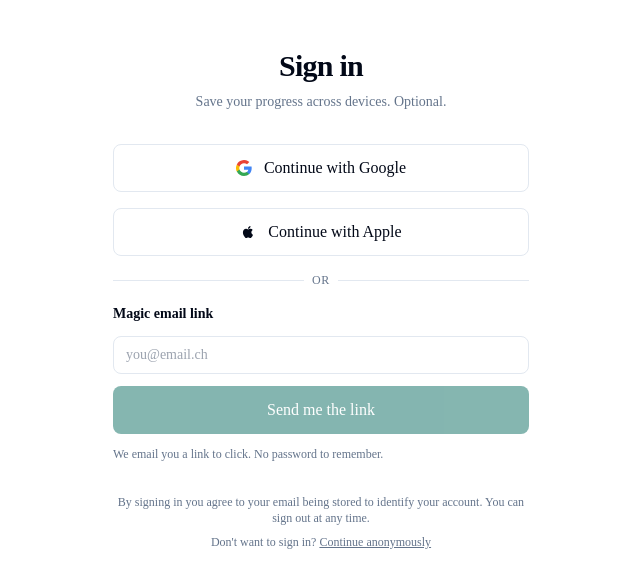
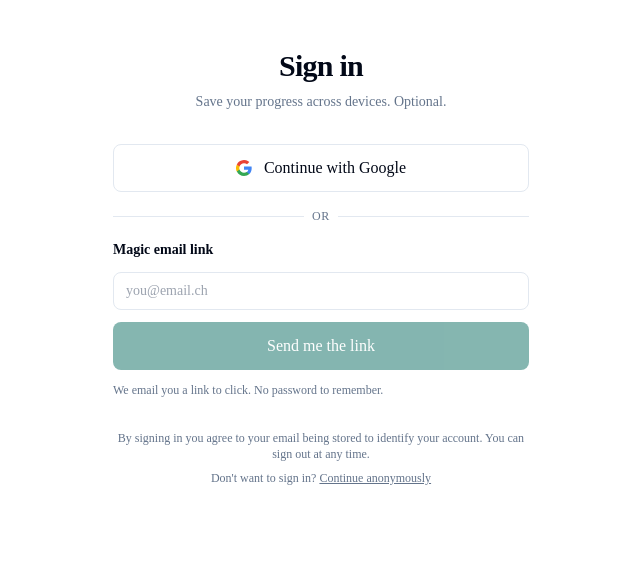
Before and after one commit to ZdorMak/detox-project, a Next.js app: page /en/login in a window 1280 px wide. Shown: the top 588 px of the page, without its empty margins (319-959 px from the left). Built offline with nearby package versions, Linux system fonts and the light colour scheme; no server answers.

Commit message:
feat(auth): drop Apple sign-in (no Apple Developer account)

```diff
--- a/messages/en.json
+++ b/messages/en.json
@@ -76,7 +76,6 @@
       "title": "Sign in",
       "subtitle": "Save your progress across devices. Optional.",
       "google": "Continue with Google",
-      "apple": "Continue with Apple",
       "divider": "or",
       "magicHeading": "Magic email link",
       "magicLabel": "Email address",
--- a/messages/fr.json
+++ b/messages/fr.json
@@ -76,7 +76,6 @@
       "title": "Se connecter",
       "subtitle": "Sauvegarde ta progression sur tous tes appareils. Optionnel.",
       "google": "Continuer avec Google",
-      "apple": "Continuer avec Apple",
       "divider": "ou",
       "magicHeading": "Lien magique par email",
       "magicLabel": "Adresse email",
--- a/src/app/[locale]/login/page.tsx
+++ b/src/app/[locale]/login/page.tsx
@@ -55,7 +55,6 @@ export default async function LoginPage({
 
       <LoginForm next={safeNext} labels={{
         google: t("login.google"),
-        apple: t("login.apple"),
         magicHeading: t("login.magicHeading"),
         magicLabel: t("login.magicLabel"),
         magicPlaceholder: t("login.magicPlaceholder"),
--- a/src/components/auth/LoginForm.tsx
+++ b/src/components/auth/LoginForm.tsx
@@ -9,7 +9,6 @@ interface LoginFormProps {
   next: string;
   labels: {
     google: string;
-    apple: string;
     magicHeading: string;
     magicLabel: string;
     magicPlaceholder: string;
@@ -20,12 +19,12 @@ interface LoginFormProps {
 }
 
 /**
- * Three sign-in paths in one form: Google, Apple, magic-link email.
+ * Two sign-in paths in one form: Google, magic-link email.
  *
- * All three end up at /auth/callback?next=<safeReturn>, where the route
+ * Both end up at /auth/callback?next=<safeReturn>, where the route
  * handler exchanges the code/token for a session cookie and redirects.
  *
- * If a provider isn't enabled in Supabase Dashboard yet, the click will
+ * If Google isn't enabled in Supabase Dashboard yet, the click will
  * surface a localized error from Supabase — we display it in-line.
  */
 export function LoginForm({ next, labels }: LoginFormProps) {
@@ -37,7 +36,7 @@ export function LoginForm({ next, labels }: LoginFormProps) {
 
   const callbackUrl = `${typeof window !== "undefined" ? window.location.origin : ""}/auth/callback?next=${encodeURIComponent(next)}`;
 
-  async function signInWith(provider: "google" | "apple") {
+  async function signInWith(provider: "google") {
     setPending(true);
     setOauthError(null);
     try {
@@ -97,18 +96,6 @@ export function LoginForm({ next, labels }: LoginFormProps) {
         {labels.google}
       </Button>
 
-      <Button
-        type="button"
-        size="lg"
-        variant="outline"
-        className="w-full justify-center gap-3"
-        disabled={pending}
-        onClick={() => void signInWith("apple")}
-      >
-        <AppleIcon />
-        {labels.apple}
-      </Button>
-
       <div className="relative my-6 text-center text-xs uppercase tracking-wider text-muted-foreground">
         <span className="bg-background px-2">{labels.divider}</span>
         <span aria-hidden="true" className="absolute left-0 right-0 top-1/2 -z-10 border-t border-border" />
@@ -149,11 +136,3 @@ function GoogleIcon() {
     </svg>
   );
 }
-
-function AppleIcon() {
-  return (
-    <svg width="18" height="18" viewBox="0 0 24 24" aria-hidden="true" fill="currentColor">
-      <path d="M17.05 20.28c-.98.95-2.05.86-3.08.43-1.09-.45-2.09-.48-3.24 0-1.44.62-2.2.44-3.06-.42C2.79 15.25 3.51 7.59 9.05 7.31c1.35.07 2.29.74 3.08.8 1.18-.24 2.31-.93 3.57-.84 1.51.12 2.65.72 3.4 1.8-3.12 1.87-2.38 5.98.48 7.13-.57 1.5-1.31 2.99-2.54 4.09zM12 7.25c-.15-2.23 1.66-4.07 3.74-4.25.29 2.58-2.34 4.5-3.74 4.25z" />
-    </svg>
-  );
-}
```
